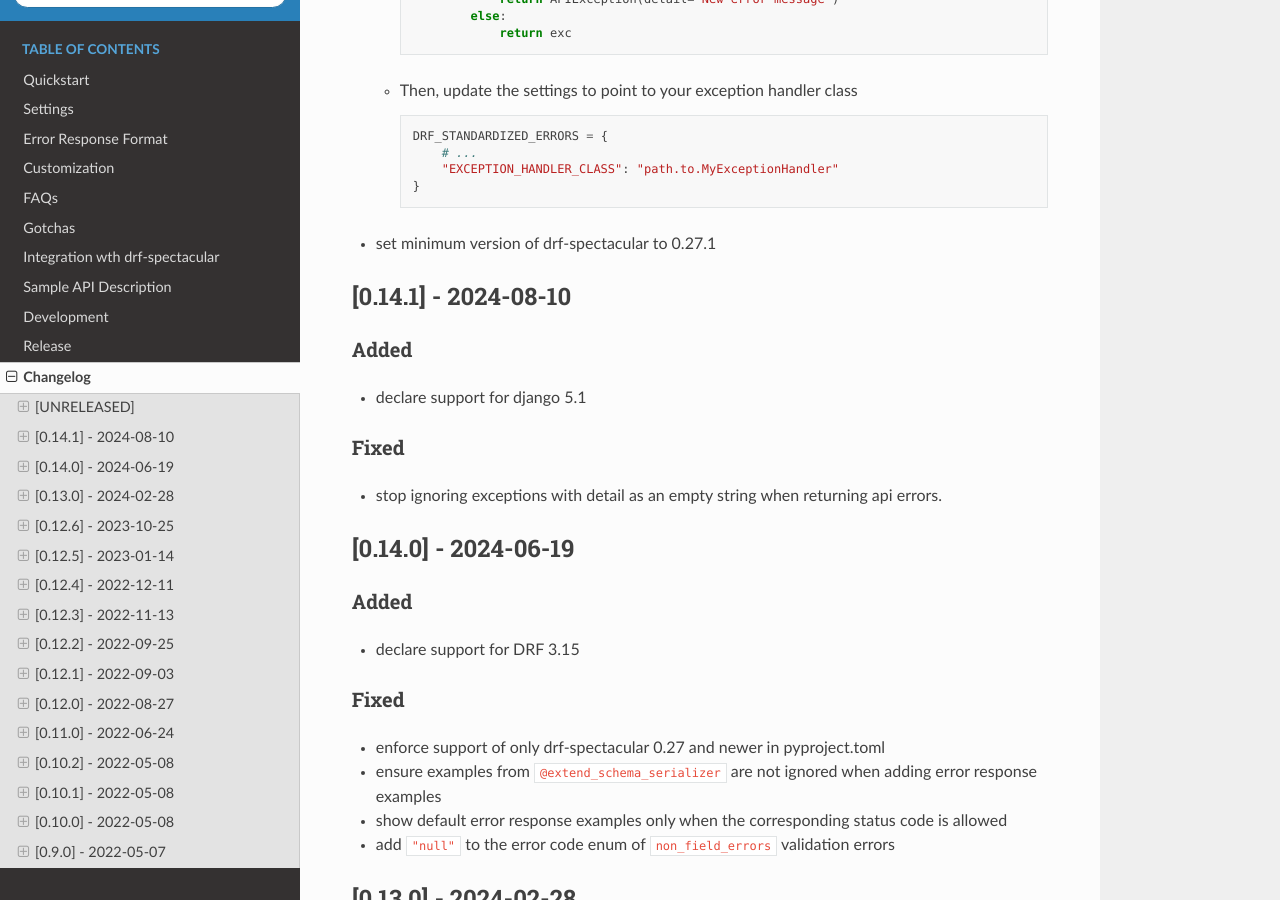
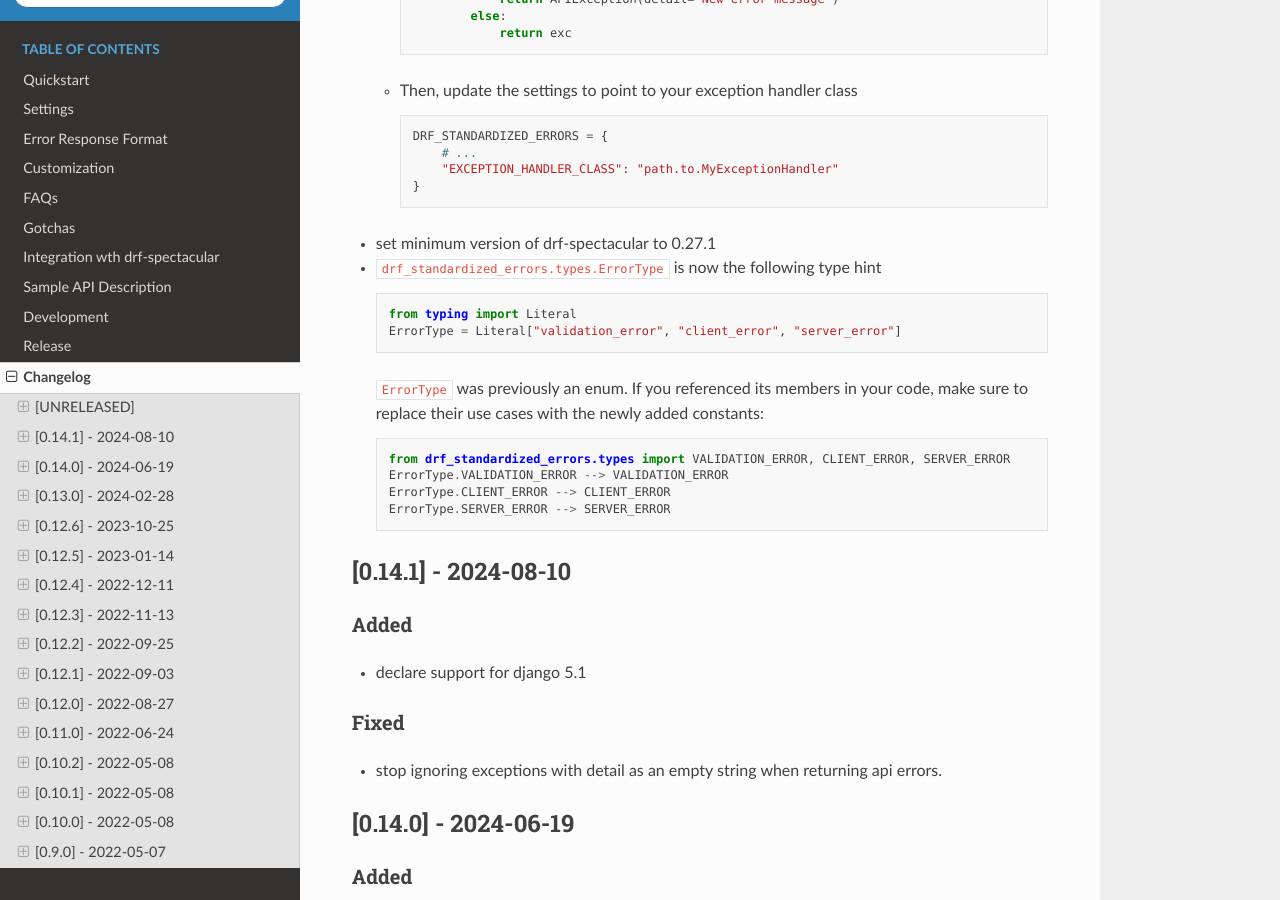
Before and after one commit to ghazi-git/drf-standardized-errors, a Sphinx documentation site: the page built from docs/changelog.md, in a window 1280 px wide and 900 px high, scrolled down 767 px. Built offline with Sphinx 7.4.7 and the Read the Docs theme 3.1.0, drawn with Linux system fonts in a browser that asks for light colours.

Commit message:
change `ErrorType` from an enum to a type hint and replace the enum members use cases with constants.
This avoids triggering an exception when returning a yaml response since the yaml renderer used by drf-spectacular does not handle enums by default

fixes #98

````diff
--- a/docs/changelog.md
+++ b/docs/changelog.md
@@ -35,6 +35,19 @@ message:
     }
     ```
 - set minimum version of drf-spectacular to 0.27.1
+- `drf_standardized_errors.types.ErrorType` is now the following type hint
+    ```python
+    from typing import Literal
+    ErrorType = Literal["validation_error", "client_error", "server_error"]
+    ```
+    `ErrorType` was previously an enum. If you referenced its members in your code, make sure to replace their
+    use cases with the newly added constants:
+    ```
+    from drf_standardized_errors.types import VALIDATION_ERROR, CLIENT_ERROR, SERVER_ERROR
+    ErrorType.VALIDATION_ERROR --> VALIDATION_ERROR
+    ErrorType.CLIENT_ERROR --> CLIENT_ERROR
+    ErrorType.SERVER_ERROR --> SERVER_ERROR
+    ```
 
 ## [0.14.1] - 2024-08-10
 ### Added
````
Also changed, not shown: 2 other files.
